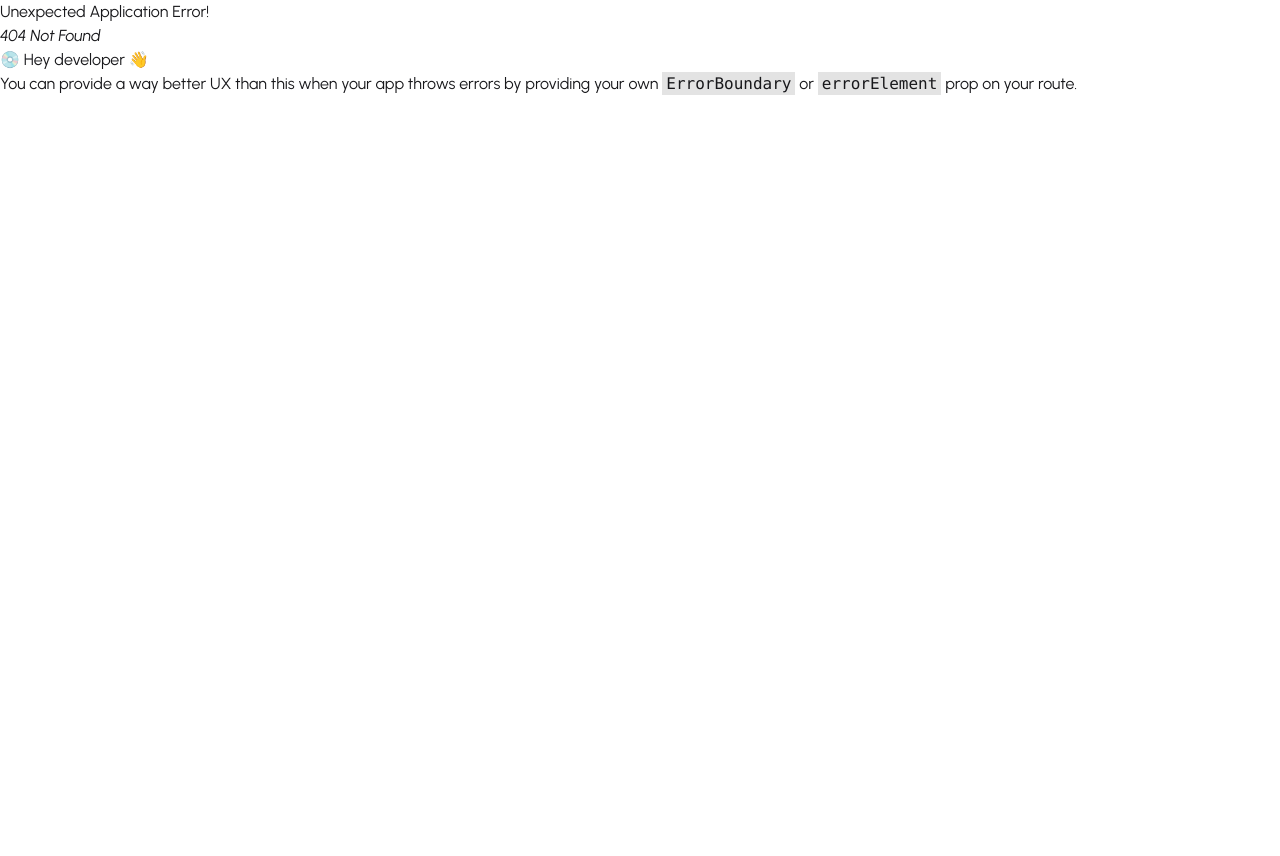
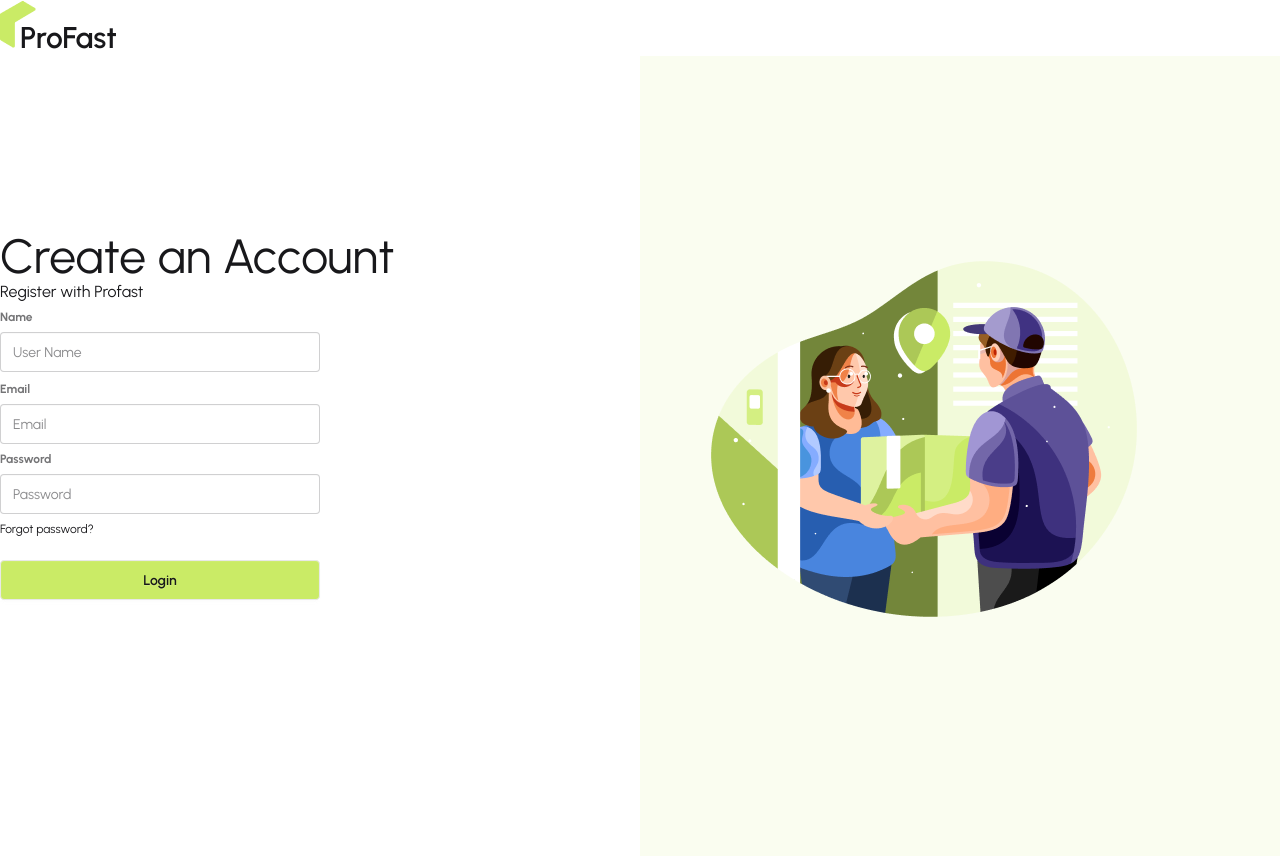
Before and after one commit to sihab176/zap-shift-project-client, a React (Vite) app: page /register in a window 1280 px wide. Before the commit this address had no page. Before the commit the page ends 800 px from the top, so only its background shows below. Built offline with nearby package versions, Linux system fonts and the light colour scheme.

Commit message:
added the login and register from

```diff
--- a/package.json
+++ b/package.json
@@ -12,9 +12,11 @@
   "dependencies": {
     "@tailwindcss/vite": "^4.1.10",
     "aos": "^2.3.4",
+    "firebase": "^11.9.1",
     "react": "^19.1.0",
     "react-dom": "^19.1.0",
     "react-fast-marquee": "^1.6.5",
+    "react-hook-form": "^7.58.1",
     "react-icons": "^5.5.0",
     "react-responsive-carousel": "^3.2.23",
     "react-router": "^7.6.2",
--- /dev/null
+++ b/src/Firebase/Firebase.js
@@ -0,0 +1,19 @@
+// Import the functions you need from the SDKs you need
+import { initializeApp } from "firebase/app";
+import { getAuth } from "firebase/auth";
+// TODO: Add SDKs for Firebase products that you want to use
+// https://firebase.google.com/docs/web/setup#available-libraries
+
+// Your web app's Firebase configuration
+const firebaseConfig = {
+  apiKey:import.meta.env.VITE_apiKey,
+  authDomain:import.meta.env.VITE_authDomain,
+  projectId:import.meta.env.VITE_projectId,
+  storageBucket:import.meta.env.VITE_storageBucket,
+  messagingSenderId:import.meta.env.VITE_messagingSenderId,
+  appId:import.meta.env.VITE_appId
+};
+
+// Initialize Firebase
+const app = initializeApp(firebaseConfig);
+export const auth = getAuth(app);
--- /dev/null
+++ b/src/Provider/AuthProvider.jsx
@@ -0,0 +1,12 @@
+import React, { createContext } from "react";
+
+export const AuthContext = createContext();
+const AuthProvider = ({ children }) => {
+  const userInfo = {
+    email: " rak@gmail.com",
+  };
+
+  return <AuthContext value={userInfo}>{children}</AuthContext>;
+};
+
+export default AuthProvider;
--- a/src/Router/Router.jsx
+++ b/src/Router/Router.jsx
@@ -1,6 +1,9 @@
 import { createBrowserRouter } from "react-router";
 import RootLayout from "../RootLayout/RootLayout";
 import Home from "../pages/Home/Home/Home";
+import AuthLayout from "../layout/AuthLayout";
+import Login from "../pages/Authentication/Login";
+import Register from "../pages/Authentication/Register";
 
 export const router = createBrowserRouter([
   {
@@ -8,4 +11,12 @@ export const router = createBrowserRouter([
     Component: RootLayout,
     children: [{ index: true, Component: Home }],
   },
+  {
+    path: "/",
+    Component: AuthLayout,
+    children: [
+      { path: "/login", Component: Login },
+      { path: "/register", Component: Register },
+    ],
+  },
 ]);
--- /dev/null
+++ b/src/layout/AuthLayout.jsx
@@ -0,0 +1,22 @@
+import React from "react";
+import AuthLogo from "../assets/authImage.png";
+import Login from "../pages/Authentication/Login";
+import ProFastLogo from "../pages/Shared/ProFastLogo/ProFastLogo";
+import { Outlet } from "react-router";
+const AuthLayout = () => {
+  return (
+    <div className="">
+      <ProFastLogo />
+      <div className="flex items-center  rounded-2xl   ">
+        <div className=" space-y-6 flex-1 h-screen lg:pt-44">
+          <Outlet />
+        </div>
+        <div className="flex-1 bg-[#FAFDF0] h-screen lg:pt-44">
+          <img src={AuthLogo} alt="" />
+        </div>
+      </div>
+    </div>
+  );
+};
+
+export default AuthLayout;
--- a/src/main.jsx
+++ b/src/main.jsx
@@ -5,14 +5,17 @@ import App from "./App.jsx";
 import { router } from "./Router/Router.jsx";
 import { RouterProvider } from "react-router";
 // import AOS from 'aos';
-import 'aos/dist/aos.css';
+import "aos/dist/aos.css";
 import Aos from "aos";
-Aos.init()
+import AuthProvider from "./Provider/AuthProvider.jsx";
+Aos.init();
 
 createRoot(document.getElementById("root")).render(
   <StrictMode>
     <div className="font-urbanist max-w-7xl mx-auto">
-      <RouterProvider router={router} />
+      <AuthProvider>
+        <RouterProvider router={router} />
+      </AuthProvider>
     </div>
   </StrictMode>
 );
--- /dev/null
+++ b/src/pages/Authentication/Login.jsx
@@ -0,0 +1,60 @@
+import React from "react";
+import { useForm } from "react-hook-form";
+
+const Login = () => {
+  const {
+    register,
+    handleSubmit,
+    formState: { errors },
+  } = useForm();
+  const onSubmit = (data) => {
+    console.log(data);
+  };
+
+  return (
+    <div className="bg-white">
+      <div>
+        <h1 className="text-5xl ">Welcome Back</h1>
+        <p>Login with Profast </p>
+      </div>
+      <form onSubmit={handleSubmit(onSubmit)}>
+        <fieldset className="fieldset">
+          <label className="label font-bold">Email</label>
+          <input
+            type="email"
+            className="input"
+            {...register("email", {
+              required: true,
+            })}
+            placeholder="Email"
+          />
+          {errors.email?.type === "required" && (
+            <p className="text-red-500">please inter your email</p>
+          )}
+          <label className="label font-bold">Password</label>
+          <input
+            type="password"
+            className="input"
+            {...register("password", {
+              required: true,
+              minLength: 6,
+            })}
+            placeholder="Password"
+          />
+          {errors.password?.type === "required" && (
+            <p className="text-red-500">please inter your password</p>
+          )}
+          {errors.password?.type === "minLength" && (
+            <p className="text-red-500">The password must be 6 characters</p>
+          )}
+          <div>
+            <a className="link link-hover">Forgot password?</a>
+          </div>
+          <button className="btn bg-[#CAEB66] w-80 mt-4">Login</button>
+        </fieldset>
+      </form>
+    </div>
+  );
+};
+
+export default Login;
--- /dev/null
+++ b/src/pages/Authentication/Register.jsx
@@ -0,0 +1,85 @@
+import React, { use } from "react";
+import { useForm } from "react-hook-form";
+import { AuthContext } from "../../Provider/AuthProvider";
+
+const Register = () => {
+  const {
+    register,
+    handleSubmit,
+    formState: { errors },
+  } = useForm();
+
+  const onSubmit = (data) => {
+    console.log(data);
+  };
+
+  const userInfo = use(AuthContext);
+  console.log(userInfo);
+
+  return (
+    <div>
+      <div className="bg-white">
+        <div>
+          <h1 className="text-5xl ">Create an Account</h1>
+          <p>Register with Profast </p>
+        </div>
+        <form onSubmit={handleSubmit(onSubmit)}>
+          {/* name ----------> */}
+          <fieldset className="fieldset">
+            <label className="label font-bold">Name</label>
+
+            <input
+              type="text"
+              className="input"
+              placeholder="User Name"
+              {...register("name", {
+                required: true,
+              })}
+            />
+            {errors.name?.type === "required" && (
+              <p className="text-red-600">Please enter your name</p>
+            )}
+          </fieldset>
+          <fieldset className="fieldset">
+            {/* email ------------> */}
+            <label className="label font-bold">Email</label>
+            <input
+              type="email"
+              className="input"
+              {...register("email", {
+                required: true,
+              })}
+              placeholder="Email"
+            />
+            {errors.email?.type === "required" && (
+              <p className="text-red-500">please inter your email</p>
+            )}
+            {/* password ---------->*/}
+            <label className="label font-bold">Password</label>
+            <input
+              type="password"
+              className="input"
+              {...register("password", {
+                required: true,
+                minLength: 6,
+              })}
+              placeholder="Password"
+            />
+            {errors.password?.type === "required" && (
+              <p className="text-red-500">please inter your password</p>
+            )}
+            {errors.password?.type === "minLength" && (
+              <p className="text-red-500">The password must be 6 characters</p>
+            )}
+            <div>
+              <a className="link link-hover">Forgot password?</a>
+            </div>
+            <button className="btn bg-[#CAEB66] w-80 mt-4">Login</button>
+          </fieldset>
+        </form>
+      </div>
+    </div>
+  );
+};
+
+export default Register;
```
Also changed, not shown: 1 other file (tests, documents, lock files or other folders).
